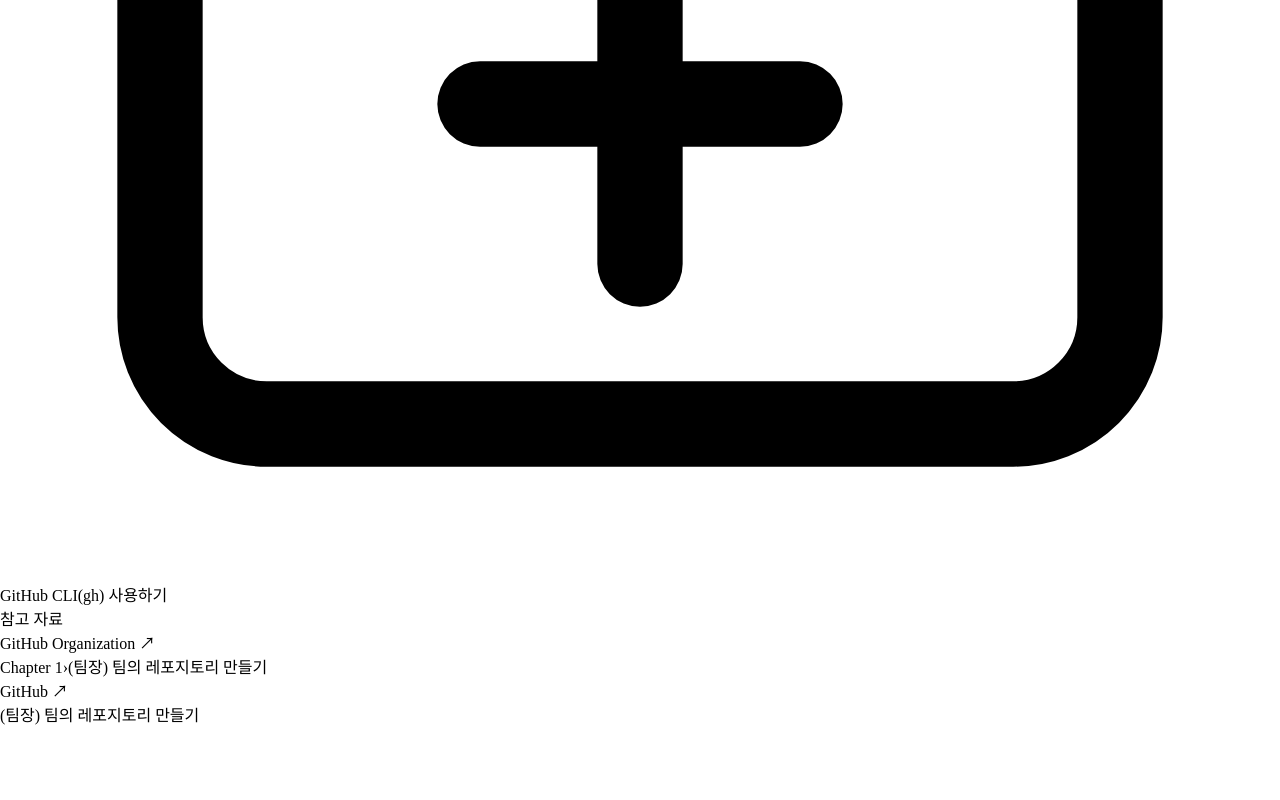
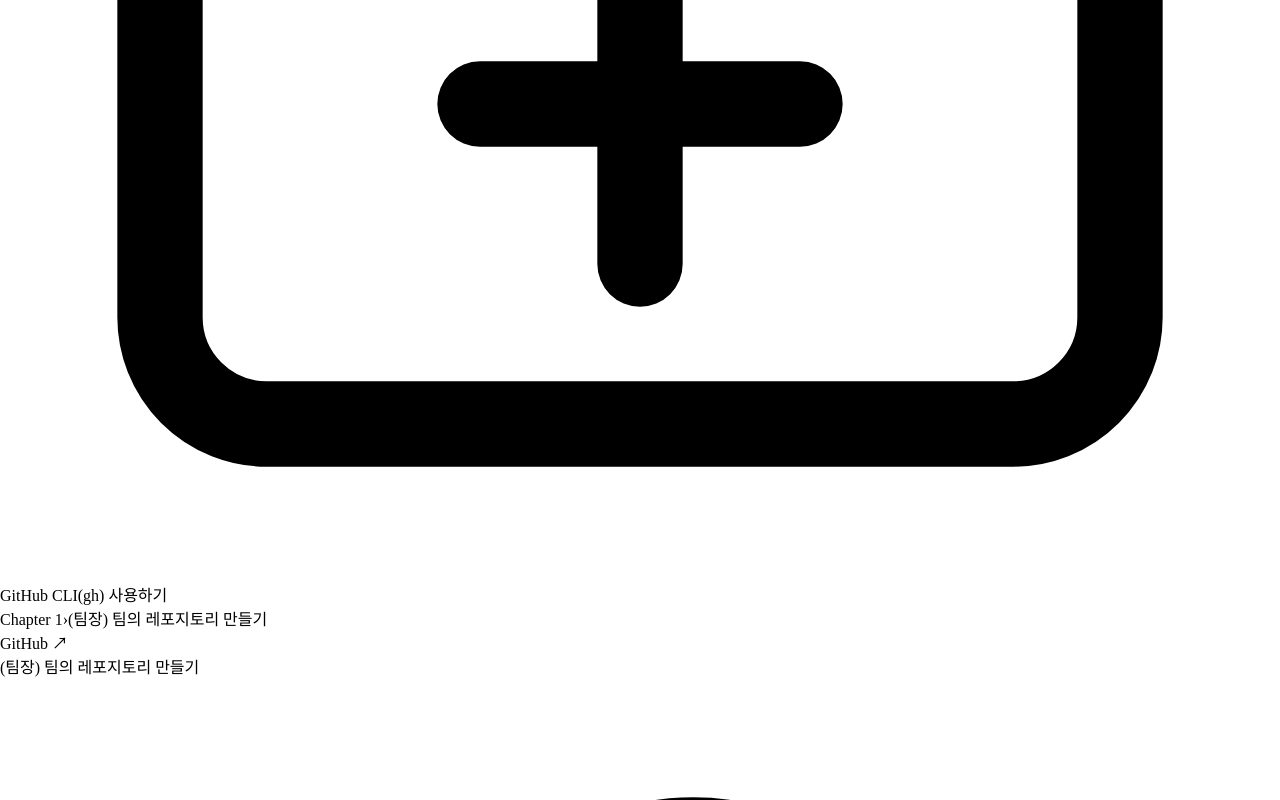
Before and after one commit to pknu-wap/git-guide, a React (Vite) app: page / in a window 1280 px wide. Shown: the part 11200-12000 px from the top of the page. Built offline with nearby package versions, Linux system fonts and the light colour scheme.

Commit message:
chore: remove reference links

```diff
--- a/src/App.tsx
+++ b/src/App.tsx
@@ -14,7 +14,7 @@ export default function App() {
   return (
     <div>
       <a className="fixed -top-[100px] left-4 z-[100] bg-white px-5 py-3 focus:top-3" href="#content">본문으로 바로가기</a>
-      <aside className="fixed inset-y-0 left-0 w-[224px] overflow-y-auto border-r border-(--border) bg-white max-[768px]:static max-[768px]:w-auto max-[768px]:border-r-0 max-[768px]:border-b [&_nav]:p-4 max-[768px]:[&_nav]:flex max-[768px]:[&_nav]:flex-wrap max-[768px]:[&_nav]:gap-1 [&_a]:mb-1 [&_a]:flex [&_a]:items-center [&_a]:gap-3 [&_a]:rounded-[6px] [&_a]:px-3 [&_a]:py-2 [&_a]:text-(--muted) [&_a]:no-underline [&_a:hover]:bg-(--pale-green) [&_a:hover]:text-(--forest) [&_a[aria-current=page]]:bg-(--pale-green) [&_a[aria-current=page]]:text-(--forest) [&_a[aria-current=page]]:font-semibold [&_a:last-child]:justify-between [&_a:last-child]:text-[14px] max-[768px]:[&_a]:m-0 max-[768px]:[&_a]:p-2 max-[768px]:[&_a]:text-[13px] max-[768px]:[&_a:last-child]:hidden">
+      <aside className="fixed inset-y-0 left-0 w-[224px] overflow-y-auto border-r border-(--border) bg-white max-[768px]:static max-[768px]:w-auto max-[768px]:border-r-0 max-[768px]:border-b [&_nav]:p-4 max-[768px]:[&_nav]:flex max-[768px]:[&_nav]:flex-wrap max-[768px]:[&_nav]:gap-1 [&_a]:mb-1 [&_a]:flex [&_a]:items-center [&_a]:gap-3 [&_a]:rounded-[6px] [&_a]:px-3 [&_a]:py-2 [&_a]:text-(--muted) [&_a]:no-underline [&_a:hover]:bg-(--pale-green) [&_a:hover]:text-(--forest) [&_a[aria-current=page]]:bg-(--pale-green) [&_a[aria-current=page]]:text-(--forest) [&_a[aria-current=page]]:font-semibold max-[768px]:[&_a]:m-0 max-[768px]:[&_a]:p-2 max-[768px]:[&_a]:text-[13px]">
         <nav aria-label="학습 목차">
           {chapters.map((chapter, index) => (
             <Fragment key={chapter.number}>
@@ -26,8 +26,6 @@ export default function App() {
               ))}
             </Fragment>
           ))}
-          <p className="px-3 py-2 text-[12px] font-semibold text-(--muted) max-[768px]:w-full pt-6 max-[768px]:hidden">참고 자료</p>
-          <ExternalLink href="https://github.com/pknu-wap">GitHub Organization <span aria-hidden="true">↗</span></ExternalLink>
         </nav>
       </aside>
 
```
